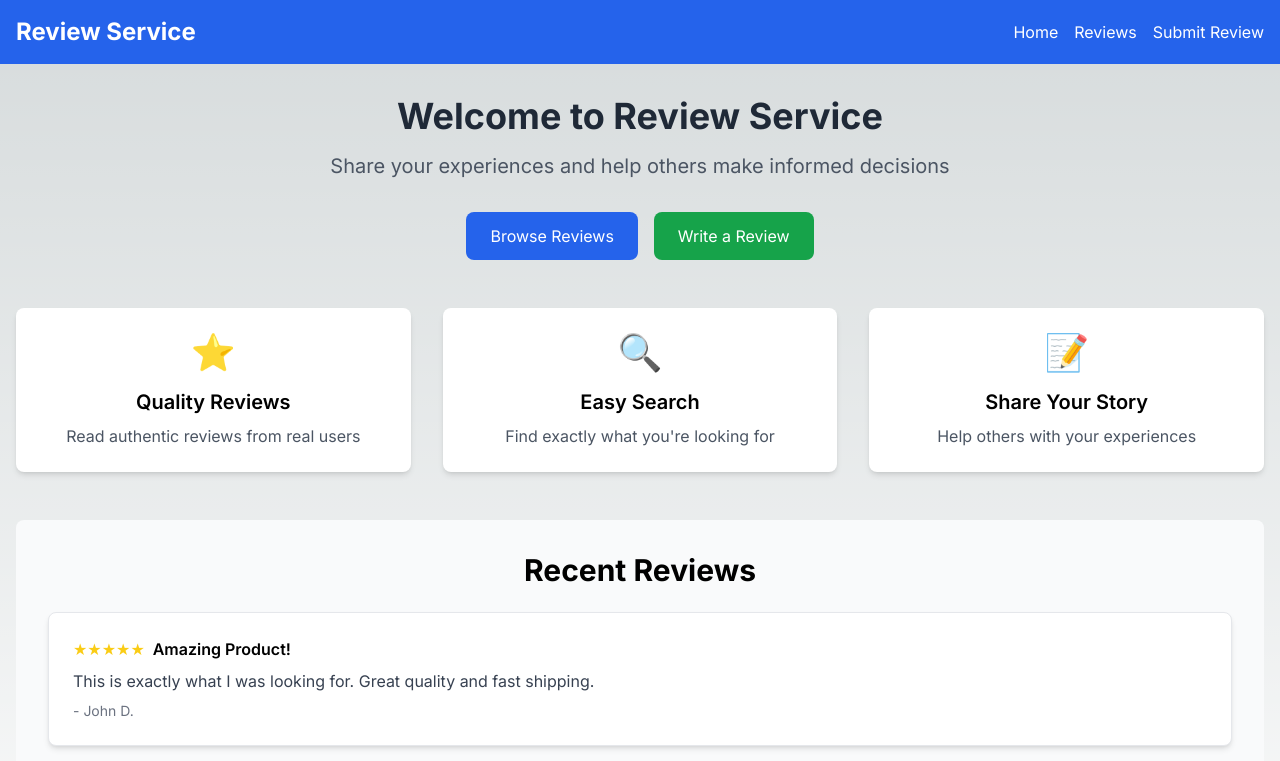
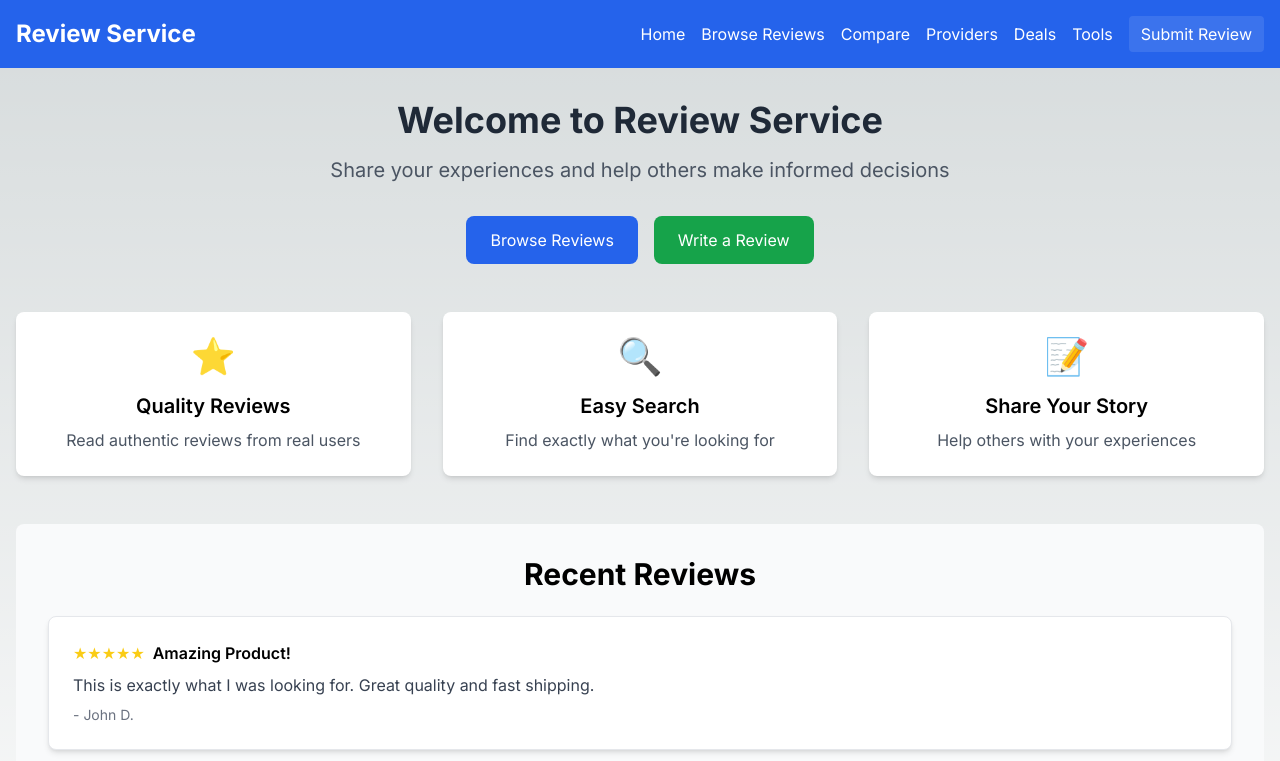
Before and after one commit to alextheous/review-service-web, a Next.js app: page / in a window 1280 px wide. Shown: the top 761 px of the page. Built offline with nearby package versions, Linux system fonts and the light colour scheme.

Commit message:
Update navigation with links to Browse Reviews, Compare, Providers, Deals, Tools, and style Submit Review as CTA

```diff
--- a/app/layout.tsx
+++ b/app/layout.tsx
@@ -1,5 +1,6 @@
 import './globals.css'
 import { Inter } from 'next/font/google'
+import Link from 'next/link'
 
 const inter = Inter({ subsets: ['latin'] })
 
@@ -18,11 +19,15 @@ export default function RootLayout({
       <body className={inter.className}>
         <nav className="bg-blue-600 text-white p-4">
           <div className="container mx-auto flex justify-between items-center">
-            <h1 className="text-2xl font-bold">Review Service</h1>
-            <div className="space-x-4">
-              <a href="/" className="hover:text-blue-200">Home</a>
-              <a href="/reviews" className="hover:text-blue-200">Reviews</a>
-              <a href="/submit" className="hover:text-blue-200">Submit Review</a>
+            <Link href="/" className="text-2xl font-bold">Review Service</Link>
+            <div className="space-x-4 flex items-center">
+              <Link href="/" className="hover:text-blue-200">Home</Link>
+              <Link href="/browse-reviews" className="hover:text-blue-200">Browse Reviews</Link>
+              <Link href="/compare" className="hover:text-blue-200">Compare</Link>
+              <Link href="/providers" className="hover:text-blue-200">Providers</Link>
+              <Link href="/deals" className="hover:text-blue-200">Deals</Link>
+              <Link href="/tools" className="hover:text-blue-200">Tools</Link>
+              <Link href="/submit" className="bg-white/10 px-3 py-1.5 rounded hover:bg-white/20 transition-colors">Submit Review</Link>
             </div>
           </div>
         </nav>
```
